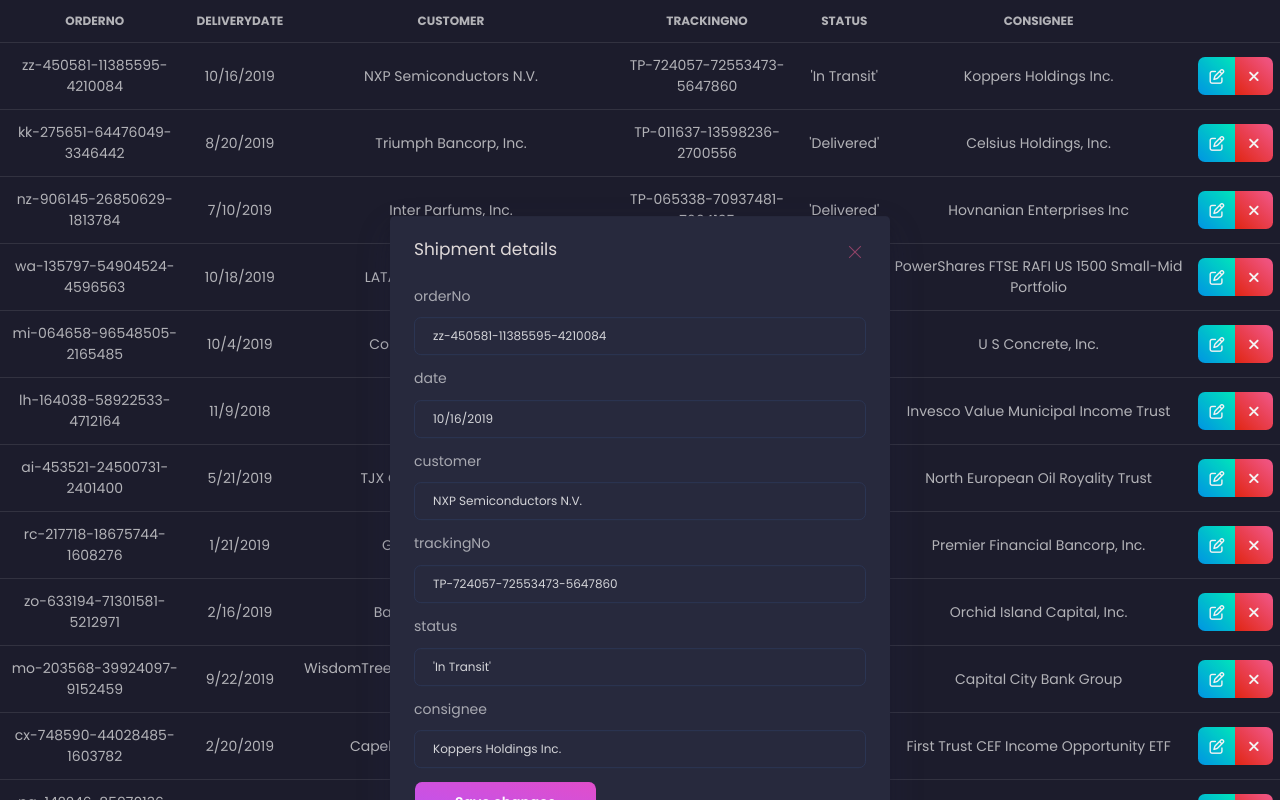
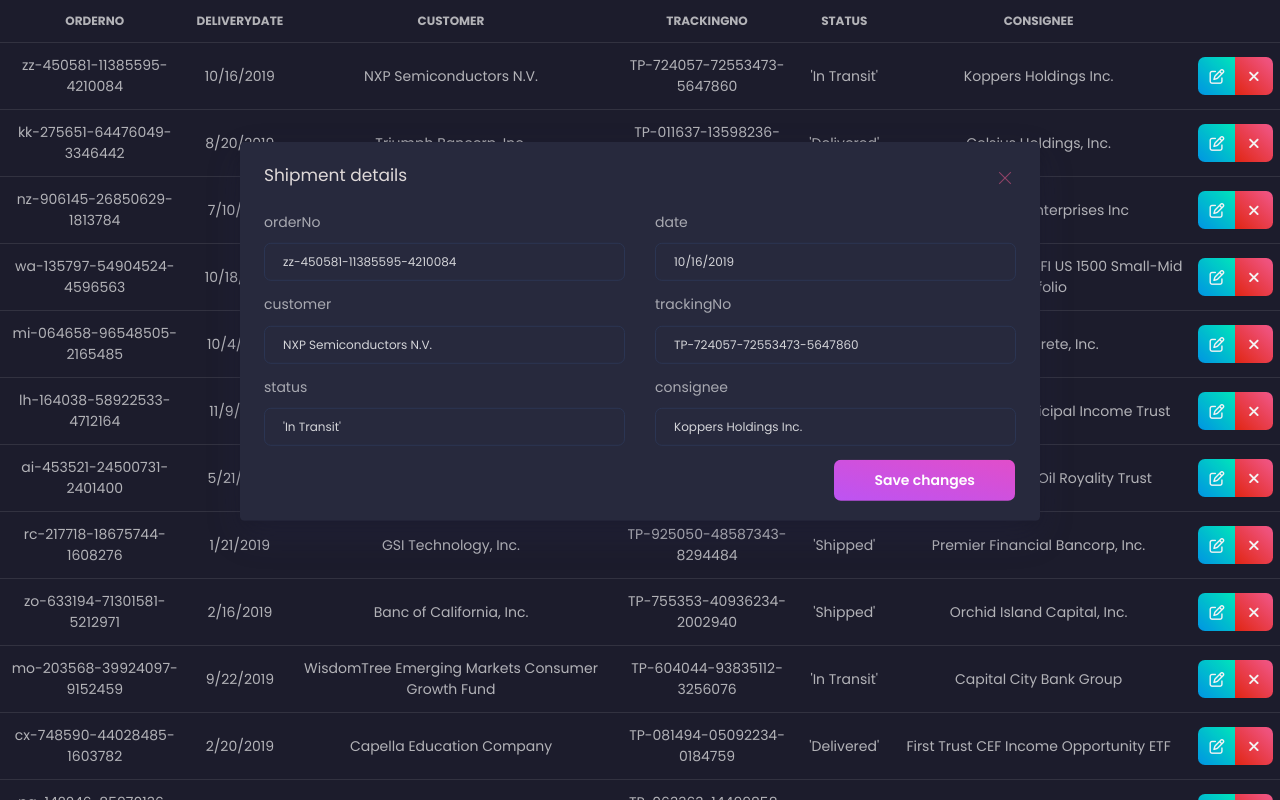
Before and after one commit to ItsKris1/shipments_page, a React (Create React App) app: page / in a window 1280 px wide. Both pictures are taken after a click on the button 1216 px from the left and 76 px from the top of the page. Shown: the top 800 px of the page. Built offline with nearby package versions, Linux system fonts and the light colour scheme; no server answers.

Commit message:
edit shipment form, code cleanup

```diff
--- a/src/components/App.js
+++ b/src/components/App.js
@@ -1,10 +1,10 @@
 import { useEffect, useState } from "react";
-import { EditOrderForm } from "./EditOrder";
+import { EditShipmentForm } from "./EditShipmentForm";
 import { useDispatch, useSelector } from "react-redux";
 import { fetchShipments } from "../features/shipments/shipmentsSlice";
 import { Shipment } from "./Shipment";
 
-import { Table, Button, Modal, ModalBody, Card, CardBody } from "reactstrap";
+import { Table, Modal, ModalBody } from "reactstrap";
 
 import "assets/scss/black-dashboard-react.scss";
 import "assets/css/nucleo-icons.css";
@@ -39,7 +39,7 @@
   return (
     <div className="App">
       {showModal && (
-        <Modal isOpen={showModal} toggle={toggleModal}>
+        <Modal isOpen={showModal} toggle={toggleModal} size="lg" className="modalForm">
           <div className="modal-header">
             <h4 className="modal-title" id="exampleModalLabel">
               Shipment details
@@ -50,13 +50,7 @@
           </div>
 
           <ModalBody>
-            {/* <Card>
-              <CardBody>
-                <EditOrderForm></EditOrderForm>
-              </CardBody>
-            </Card> */}
-
-            <EditOrderForm onSubmit={toggleModal}></EditOrderForm>
+            <EditShipmentForm onSubmit={toggleModal}></EditShipmentForm>
           </ModalBody>
         </Modal>
       )}
--- a/src/components/EditOrder.js
+++ /dev/null
@@ -1,82 +0,0 @@
-import { useState } from "react";
-import { useDispatch, useSelector } from "react-redux";
-import { shipmentChanged } from "../features/shipments/shipmentsSlice";
-import { Card, CardBody, FormGroup, Input, Label, FormText, Button } from "reactstrap";
-
-export function EditOrderForm({ onSubmit }) {
-  const viewingOrder = useSelector((state) => state.shipments.viewingShipment.data);
-
-  const dispatch = useDispatch();
-
-  const [formData, setFormData] = useState({
-    orderNo: viewingOrder.orderNo,
-    date: viewingOrder.date,
-    customer: viewingOrder.customer,
-    trackingNo: viewingOrder.trackingNo,
-    consignee: viewingOrder.consignee,
-    status: viewingOrder.status,
-  });
-
-  console.log("Viewing order: ", formData);
-
-  function handleChange(e) {
-    setFormData((prevState) => {
-      return { ...prevState, [e.target.name]: e.target.value };
-    });
-  }
-  return (
-    <form className="editOrderForm" onSubmit={(e) => {
-      e.preventDefault();
-      dispatch(shipmentChanged(formData));
-      onSubmit()
-
-    }}>
-      <FormGroup>
-        <Label for="orderNo">orderNo</Label>
-        <Input type="text" name="orderNo" id="orderNo" onChange={handleChange} defaultValue={formData.orderNo}></Input>
-      </FormGroup>
-      <FormGroup>
-        <Label for="date">date</Label>
-        <Input type="text" name="date" id="date" onChange={handleChange} defaultValue={formData.date}></Input>
-      </FormGroup>
-      <FormGroup>
-        <Label for="customer">customer</Label>
-        <Input
-          type="text"
-          name="customer"
-          id="customer"
-          onChange={handleChange}
-          defaultValue={formData.customer}
-        ></Input>
-      </FormGroup>
-      <FormGroup>
-        <Label for="trackingNo">trackingNo</Label>
-        <Input
-          type="text"
-          name="trackingNo"
-          id="trackingNo"
-          onChange={handleChange}
-          defaultValue={formData.trackingNo}
-        ></Input>
-      </FormGroup>
-      <FormGroup>
-        <Label for="status">status</Label>
-        <Input type="text" name="status" id="status" onChange={handleChange} defaultValue={formData.status}></Input>
-      </FormGroup>
-      <FormGroup>
-        <Label for="consignee">consignee</Label>
-        <Input
-          type="text"
-          name="consignee"
-          id="consignee"
-          onChange={handleChange}
-          defaultValue={formData.consignee}
-        ></Input>
-      </FormGroup>
-
-      <Button color="primary" type="submit">
-        Save changes
-      </Button>
-    </form>
-  );
-}
--- /dev/null
+++ b/src/components/EditShipmentForm.js
@@ -0,0 +1,114 @@
+import { useState } from "react";
+import { useDispatch, useSelector } from "react-redux";
+import { shipmentChanged } from "../features/shipments/shipmentsSlice";
+import { FormGroup, Input, Label, Col, Row, Button } from "reactstrap";
+
+export function EditShipmentForm({ onSubmit }) {
+  const viewingOrder = useSelector((state) => state.shipments.viewingShipment.data);
+
+  const dispatch = useDispatch();
+
+  const [formData, setFormData] = useState({
+    orderNo: viewingOrder.orderNo,
+    date: viewingOrder.date,
+    customer: viewingOrder.customer,
+    trackingNo: viewingOrder.trackingNo,
+    consignee: viewingOrder.consignee,
+    status: viewingOrder.status,
+  });
+
+  function handleChange(e) {
+    setFormData((prevState) => {
+      return { ...prevState, [e.target.name]: e.target.value };
+    });
+  }
+  return (
+    <form
+      className="editOrderForm"
+      onSubmit={(e) => {
+        e.preventDefault();
+        dispatch(shipmentChanged(formData));
+        onSubmit();
+      }}
+    >
+      <Row>
+        <Col>
+          <FormGroup>
+            <Label for="orderNo">orderNo</Label>
+            <Input
+              type="text"
+              name="orderNo"
+              id="orderNo"
+              onChange={handleChange}
+              defaultValue={formData.orderNo}
+            ></Input>
+          </FormGroup>
+        </Col>
+
+        <Col>
+          <FormGroup>
+            <Label for="date">date</Label>
+            <Input type="text" name="date" id="date" onChange={handleChange} defaultValue={formData.date}></Input>
+          </FormGroup>
+        </Col>
+      </Row>
+
+      <Row>
+        <Col>
+          {" "}
+          <FormGroup>
+            <Label for="customer">customer</Label>
+            <Input
+              type="text"
+              name="customer"
+              id="customer"
+              onChange={handleChange}
+              defaultValue={formData.customer}
+            ></Input>
+          </FormGroup>
+        </Col>
+        <Col>
+          <FormGroup>
+            <Label for="trackingNo">trackingNo</Label>
+            <Input
+              type="text"
+              name="trackingNo"
+              id="trackingNo"
+              onChange={handleChange}
+              defaultValue={formData.trackingNo}
+            ></Input>
+          </FormGroup>
+        </Col>
+      </Row>
+      <Row>
+        <Col>
+          {" "}
+          <FormGroup>
+            <Label for="status">status</Label>
+            <Input type="text" name="status" id="status" onChange={handleChange} defaultValue={formData.status}></Input>
+          </FormGroup>
+        </Col>
+        <Col>
+          <FormGroup>
+            <Label for="consignee">consignee</Label>
+            <Input
+              type="text"
+              name="consignee"
+              id="consignee"
+              onChange={handleChange}
+              defaultValue={formData.consignee}
+            ></Input>
+          </FormGroup>
+        </Col>
+      </Row>
+
+      <Row className="justify-content-end">
+        <Col className="col-auto">
+          <Button color="primary" type="submit">
+            Save changes
+          </Button>
+        </Col>
+      </Row>
+    </form>
+  );
+}
--- a/src/features/shipments/shipmentsSlice.js
+++ b/src/features/shipments/shipmentsSlice.js
@@ -24,7 +24,7 @@
 
     shipmentDeleted(state, action) {
       state.orders.splice(action.payload.index, 1);
-    }
+    },
   },
   extraReducers(builder) {
     builder
@@ -50,8 +50,6 @@
   return data;
 });
 
-export const selectAllOrders = (state) => state.shipments.orders;
-
 export const { shipmentViewed, shipmentChanged, shipmentDeleted } = shipmentsSlice.actions;
 
 export default shipmentsSlice.reducer;
--- a/src/index.css
+++ b/src/index.css
@@ -3,14 +3,15 @@
   overflow: auto;
 }
 
-.modal-dialog .modal-content {
+/* Styling for forms inside modal */
+.modalForm .modal-content {
   background-color: #27293d;
 }
 
-#exampleModalLabel {
+.modalForm #exampleModalLabel {
   color: rgb(223, 217, 217);
 }
 
-.editOrderForm .form-group label {
+.modalForm .form-group label {
   color: hsla(0, 0%, 100%, 0.6);
 }
```
